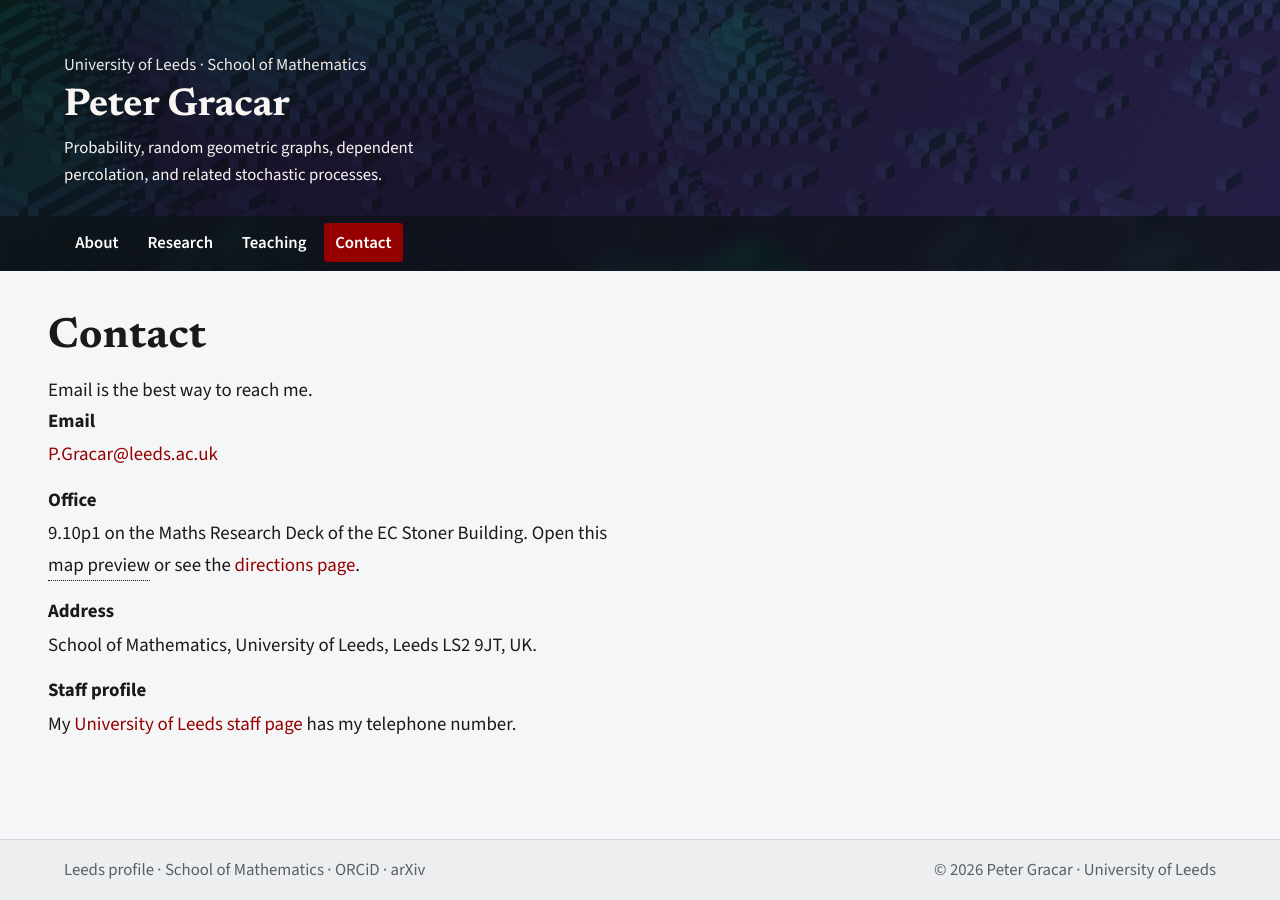
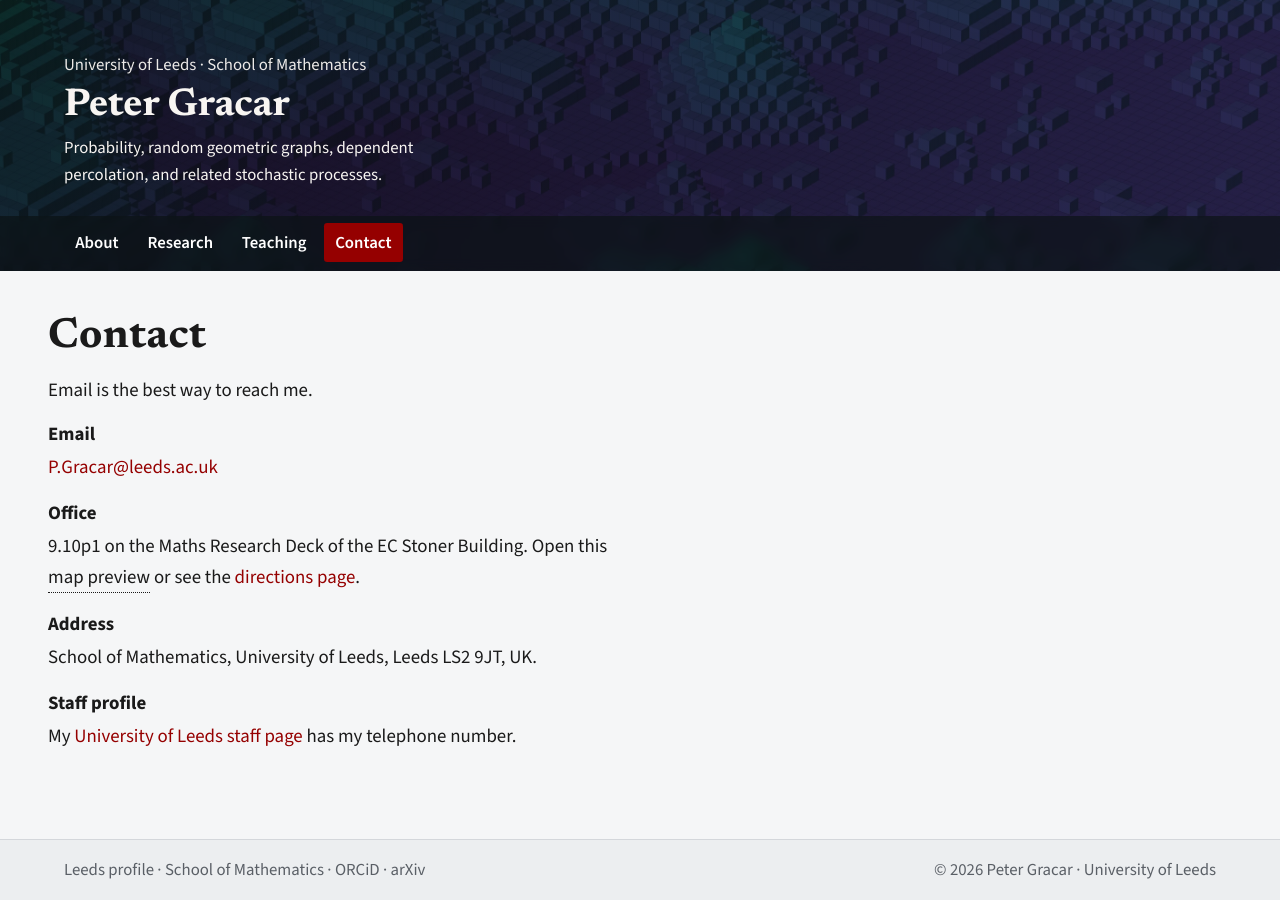
Before and after one commit to PeterGracar/PeterGracar.github.io, a Jekyll site: the page built from contact.html, in a window 1280 px wide. Built offline with Jekyll 4.4.1, drawn with Linux system fonts in a browser that asks for light colours.

Commit message:
Space contact list like body paragraphs
Co-Authored-By: Claude Opus 5.5 <noreply@anthropic.com>
Claude-Session: https://claude.ai/code/session_01Uotic4wz1UboQxVgunHjNT

```diff
--- a/_layouts/default.html
+++ b/_layouts/default.html
@@ -31,7 +31,7 @@
   <link rel="icon" type="image/png" sizes="32x32" href="/favicon-32x32.png">
   <link rel="icon" type="image/png" sizes="16x16" href="/favicon-16x16.png">
   <link rel="manifest" href="/site.webmanifest">
-  <link rel="stylesheet" href="/style.css?v=18">
+  <link rel="stylesheet" href="/style.css?v=19">
 
   {% if page.mathjax %}
   <script>
--- a/contact.html
+++ b/contact.html
@@ -10,7 +10,6 @@ canonical: "https://gracar.org/contact.html"
     <section class="page-section">
       <h1>Contact</h1>
       <p class="reading-width">Email is the best way to reach me.</p>
-	  <section class="page-section">
       <dl class="contact-list reading-width">
         <div>
           <dt>Email</dt>
@@ -35,6 +34,5 @@ canonical: "https://gracar.org/contact.html"
           <dd>My <a href="https://eps.leeds.ac.uk/maths/staff/13156/dr-peter-gracar">University of Leeds staff page</a> has my telephone number.</dd>
         </div>
       </dl>
-  	</section>
     </section>
   </main>
--- a/style.css
+++ b/style.css
@@ -270,6 +270,7 @@ figure {
 }
 
 p + p,
+p + dl,
 p + ul,
 p + ol,
 ul + p,
```
